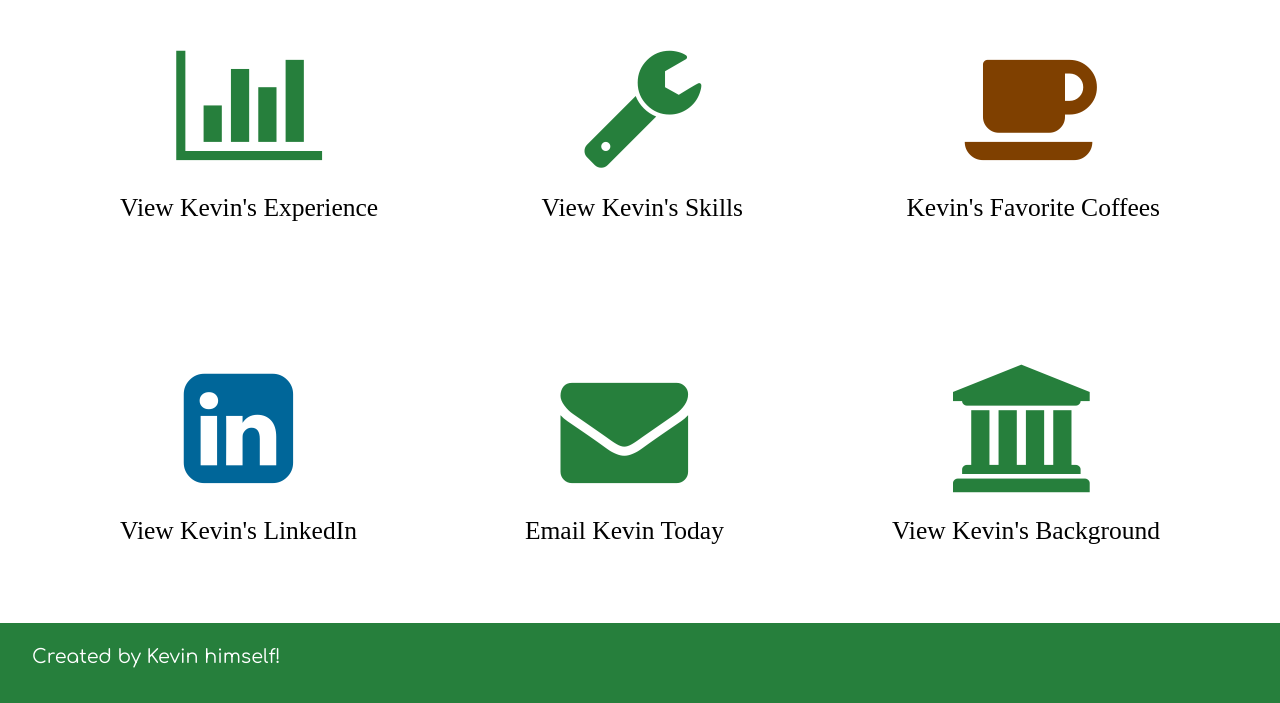
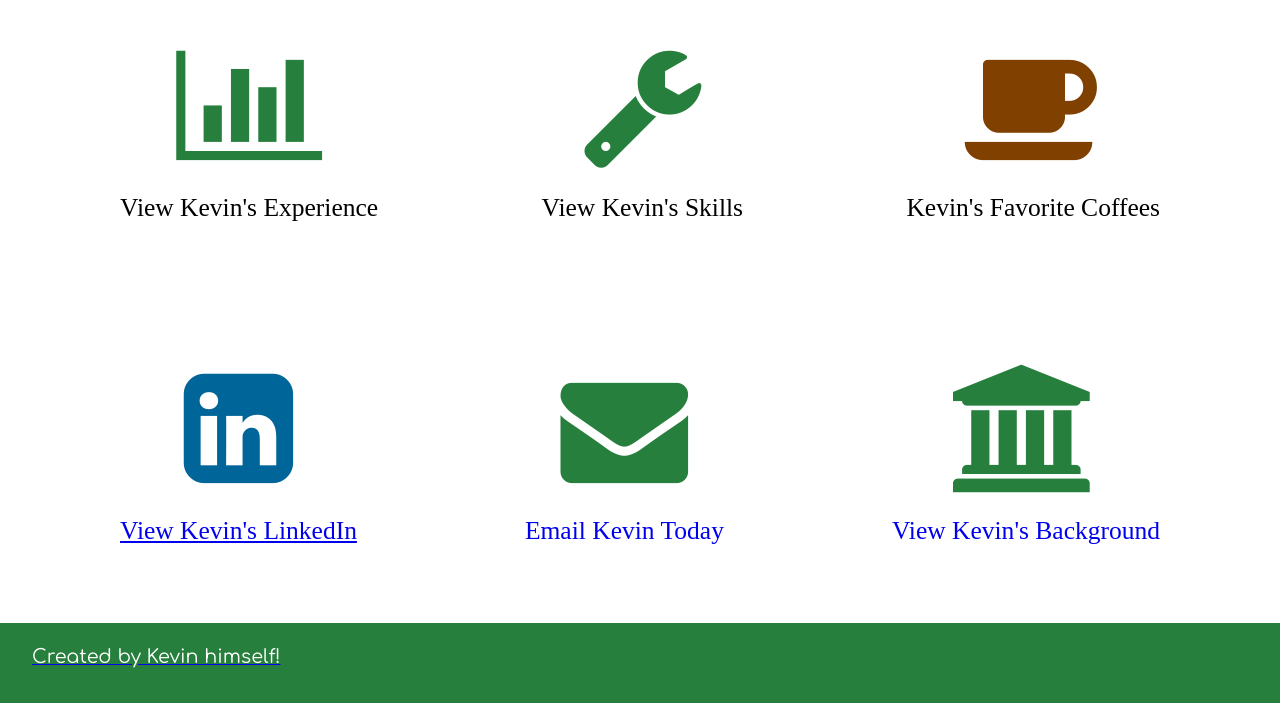
Before and after one commit to krj5063/PersonalPortfolio2, a plain HTML site: page index.html in a window 1280 px wide. Shown: the part 550-1253 px from the top of the page. Drawn offline with Linux system fonts and the light colour scheme; a web font is replaced by a local one.

Commit message:
Update index.html

```diff
--- a/index.html
+++ b/index.html
@@ -27,7 +27,7 @@
 
 <div class="homemiddle">
 		<ul>
-			<li class="listitems" id="listleft"><i class="fa fa-linkedin-square fa-5x"></i><br><br>View Kevin's LinkedIn</li>
+			<li class="listitems" id="listleft"><i class="fa fa-linkedin-square fa-5x"><a href="www.linkedin.com/pub/kevin-jolly/38/832/130"></i><br><br>View Kevin's LinkedIn</li>
 			<li class="listitems" id="listmiddle"><i class="fa fa-envelope fa-5x"></i><br><br>Email Kevin Today</li>
 			<li class="listitems" id="listright"><i class="fa fa-university fa-5x"></i><br><br>View Kevin's Background</li>
         </ul>
```
